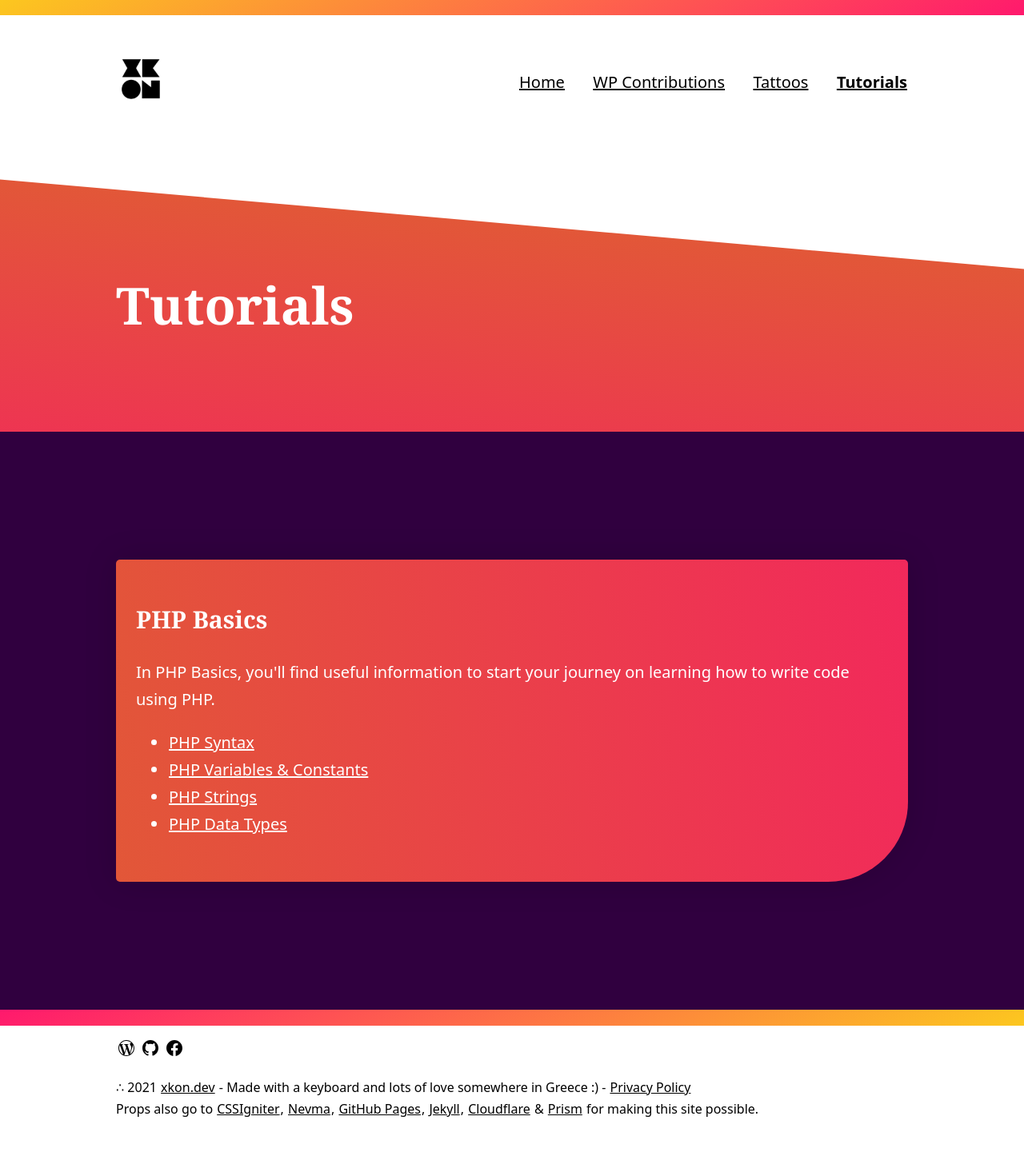
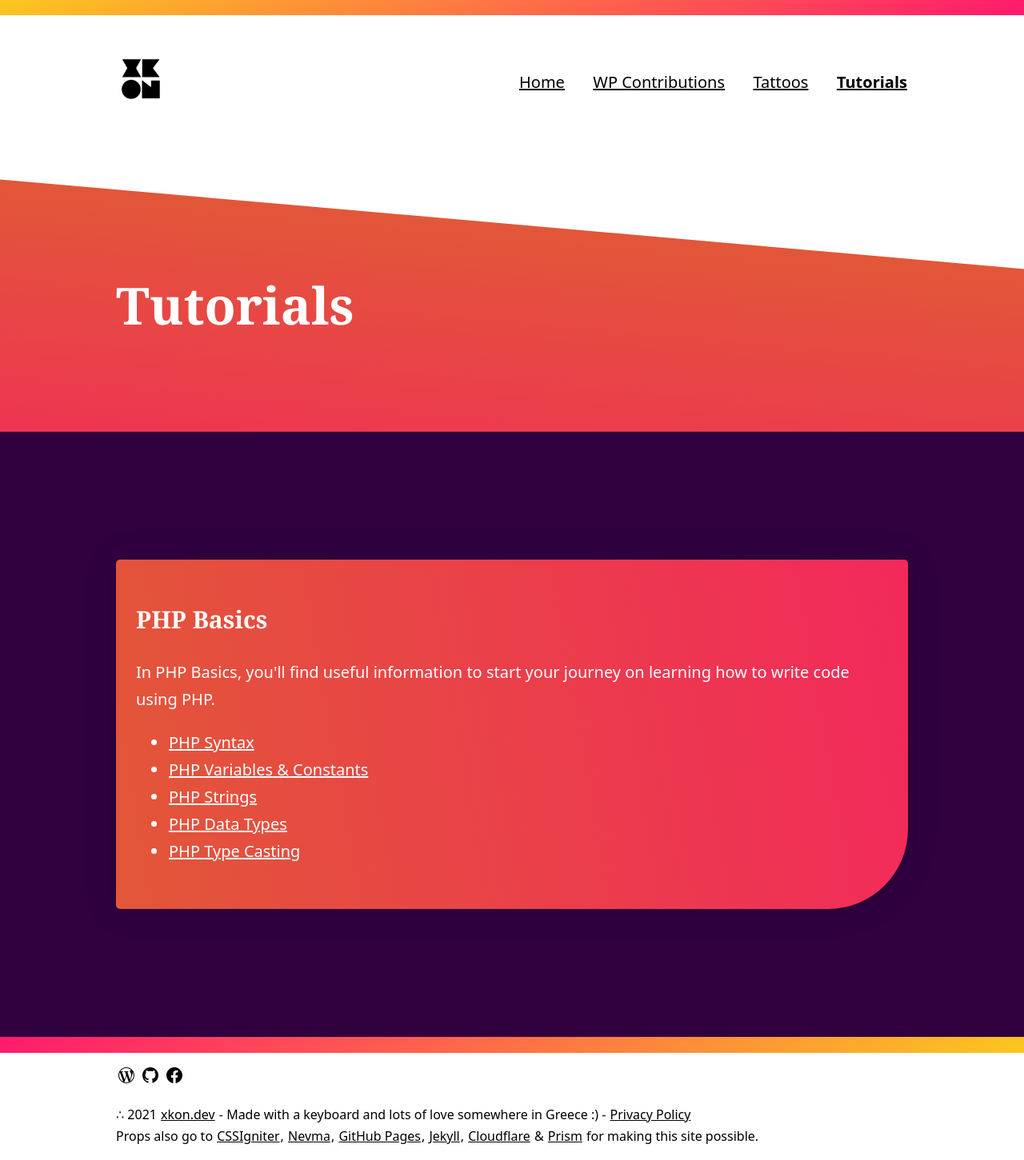
Before and after one commit to mrxkon/mrxkon.github.io, a Jekyll site: the page built from tutorials.html, in a window 1280 px wide. Shown: the whole page at 80% size. Built offline with Jekyll 4.4.1, drawn with Linux system fonts in a browser that asks for light colours; before the commit the page ends 1417 px from its top, so only the background shows below that.

Commit message:
typecast

```diff
--- a/tutorials.html
+++ b/tutorials.html
@@ -16,8 +16,8 @@ body_class: tutorials
 					<li><a href="{{ site.site_url }}/tutorials/php-basics/php-variables-and-constants/">PHP Variables & Constants</a></li>
 					<li><a href="{{ site.site_url }}/tutorials/php-basics/php-strings/">PHP Strings</a></li>
 					<li><a href="{{ site.site_url }}/tutorials/php-basics/php-data-types/">PHP Data Types</a></li>
-					<!--<li><a href="{{ site.site_url }}/tutorials/php-basics/php-type-casting/">PHP Type Casting</a></li>
-					<li><a href="{{ site.site_url }}/tutorials/php-basics/php-loops/">PHP Loops</a></li>
+					<li><a href="{{ site.site_url }}/tutorials/php-basics/php-type-casting/">PHP Type Casting</a></li>
+					<!--<li><a href="{{ site.site_url }}/tutorials/php-basics/php-loops/">PHP Loops</a></li>
 					<li><a href="{{ site.site_url }}/tutorials/php-basics/php-conditionals/">PHP Conditionals</a></li>
 					<li><a href="{{ site.site_url }}/tutorials/php-basics/php-operators/">PHP Operators</a></li>-->
 				</ul>
```
Also changed, not shown: tutorials/php-basics/php-type-casting.html (renamed from tutorials/php-basics/php-type-casting.md).
